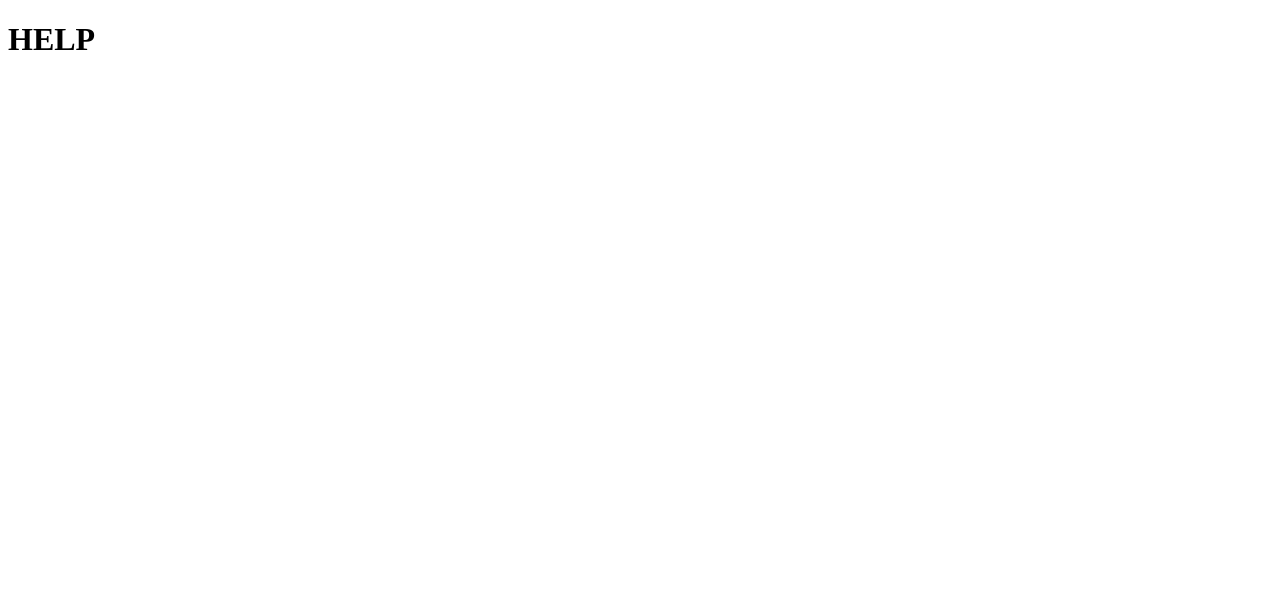
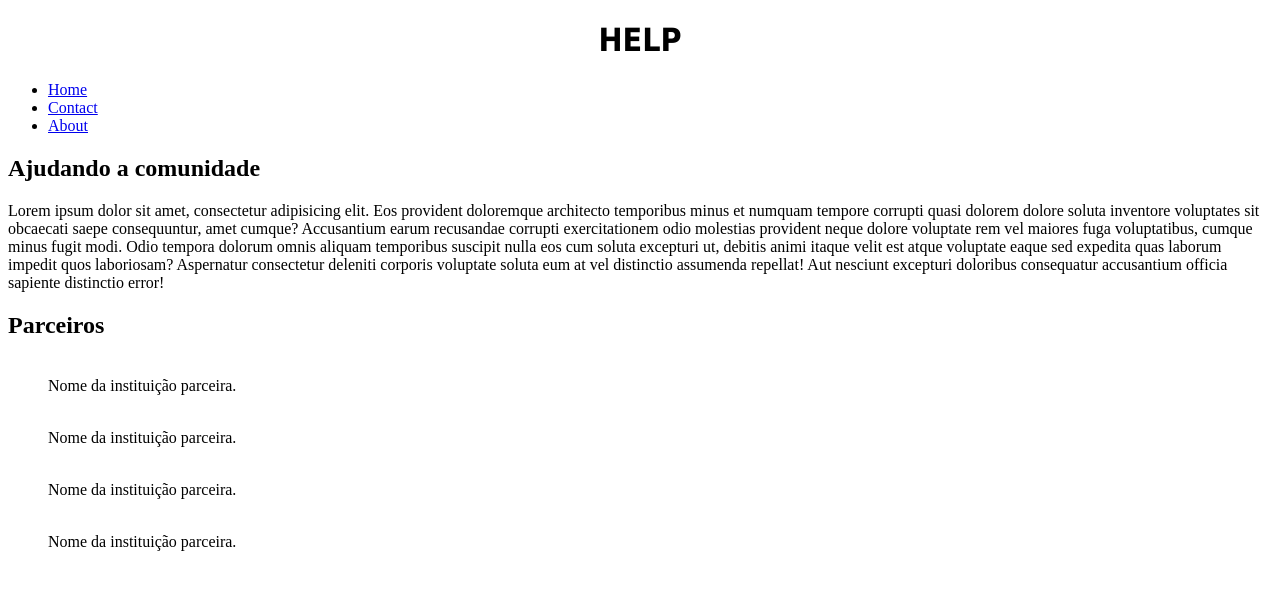
Before and after one commit to guimaggiorini/projeto-inicial-fiap, a plain HTML site: page paginas/help.html in a window 1280 px wide. Drawn offline with Linux system fonts and the light colour scheme.

Commit message:
Criando a área de conteúdo da página help

```diff
--- a/paginas/help.html
+++ b/paginas/help.html
@@ -6,6 +6,48 @@
     <title>HELP</title>
 </head>
 <body>
-    <h1>HELP</h1>
+    <header class="cabecalho">
+
+        <h1 style="text-align: center; font-family: Tahoma, Verdana, sans-serif;">HELP</h1>
+
+        <nav class="menu">
+            <ul>
+                <li><a href="../index.html">Home</a></li>
+                <li><a href="./contact.html">Contact</a></li>
+                <li><a href="./about.html">About</a></li>
+            </ul>
+        </nav>
+
+    </header>
+
+    <section>
+
+        <div>
+            <h2>Ajudando a comunidade</h2>
+            <p>Lorem ipsum dolor sit amet, consectetur adipisicing elit. Eos provident doloremque architecto temporibus minus et numquam tempore corrupti quasi dolorem dolore soluta inventore voluptates sit obcaecati saepe consequuntur, amet cumque? Accusantium earum recusandae corrupti exercitationem odio molestias provident neque dolore voluptate rem vel maiores fuga voluptatibus, cumque minus fugit modi. Odio tempora dolorum omnis aliquam temporibus suscipit nulla eos cum soluta excepturi ut, debitis animi itaque velit est atque voluptate eaque sed expedita quas laborum impedit quos laboriosam? Aspernatur consectetur deleniti corporis voluptate soluta eum at vel distinctio assumenda repellat! Aut nesciunt excepturi doloribus consequatur accusantium officia sapiente distinctio error!</p>
+        </div>
+
+        <div>
+            <h2>Parceiros</h2>
+            <figure>
+                <img src="" alt="">
+                <figcaption>Nome da instituição parceira.</figcaption>
+            </figure>
+            <figure>
+                <img src="" alt="">
+                <figcaption>Nome da instituição parceira.</figcaption>
+            </figure>
+            <figure>
+                <img src="" alt="">
+                <figcaption>Nome da instituição parceira.</figcaption>
+            </figure>
+            <figure>
+                <img src="" alt="">
+                <figcaption>Nome da instituição parceira.</figcaption>
+            </figure>
+        </div>
+
+    </section>
+
 </body>
 </html>
```
